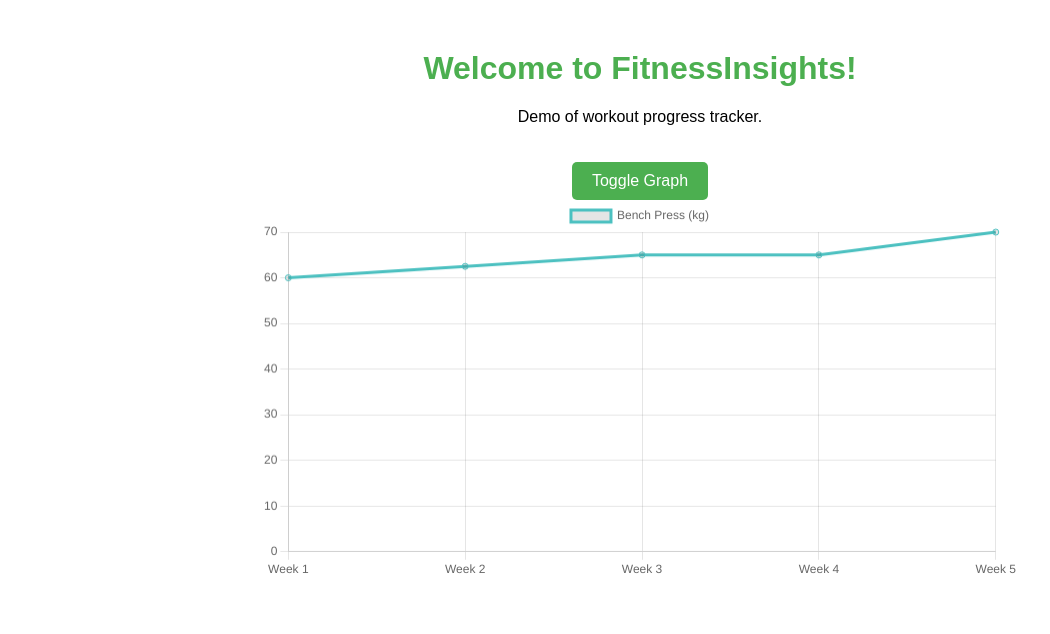
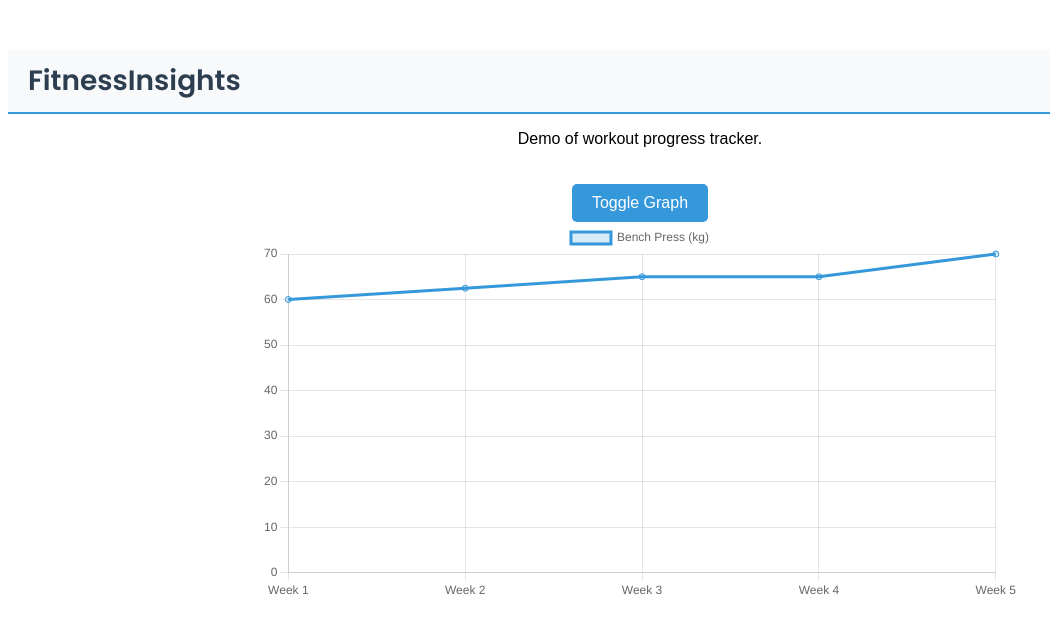
Before and after one commit to emilfahlgren/WebTest, a plain HTML site: page frontend/index.html in a window 1280 px wide. Shown: the whole page, without its empty margins (0-1050 px from the left). Drawn offline with nearby package versions, Linux system fonts and the light colour scheme.

Commit message:
Add new title bar and google font

```diff
--- a/frontend/index.html
+++ b/frontend/index.html
@@ -5,9 +5,16 @@
     <meta name="viewport" content="width=device-width, initial-scale=1.0">
     <title>FitnessInsights</title>
     <link rel="stylesheet" href="styles.css">
+    <link href="https://fonts.googleapis.com/css2?family=Poppins:wght@600&display=swap" rel="stylesheet">
+
 </head>
 <body>
-    <h1>Welcome to FitnessInsights!</h1>
+    <header>
+        <div class="logo">
+            <span>FitnessInsights</span>
+        </div>
+    </header>
+
     <p>Demo of workout progress tracker.</p>
 
     <button id="toggleGraphButton">Toggle Graph</button>
--- a/frontend/script.js
+++ b/frontend/script.js
@@ -21,7 +21,8 @@ document.addEventListener('DOMContentLoaded', function() {
             datasets: [{
                 label: 'Bench Press (kg)',
                 data: [60, 62.5, 65, 65, 70], // Y-axis data points (e.g., weight lifted)
-                borderColor: 'rgba(75, 192, 192, 1)', // Line color
+                borderColor: 'rgba(52, 152, 219, 1)', // Solid color
+                backgroundColor: 'rgba(52, 152, 219, 0.2)', // Slightly transparent fill
                 fill: false
             }]
         },
--- a/frontend/styles.css
+++ b/frontend/styles.css
@@ -13,14 +13,14 @@ button {
     font-size: 16px;
     margin-top: 20px;
     cursor: pointer;
-    background-color: #4CAF50;
+    background-color: #3498db;
     color: white;
     border: none;
     border-radius: 5px;
 }
 
 button:hover {
-    background-color: #45A049;
+    background-color: #3498da;
 }
 
 #chart-container {
@@ -34,3 +34,26 @@ canvas {
     width: 100%;
     height: 100%;
 }
+
+/* Style the header */
+header {
+    display: flex;
+    align-items: center;
+    padding: 10px 20px;
+    background-color: #f8f9fa; /* Light background for contrast */
+    border-bottom: 2px solid #3498db; /* Optional: subtle border */
+}
+
+/* Style the logo text */
+.logo span {
+    font-family: 'Poppins', sans-serif; /* Modern font */
+    font-size: 28px; /* Adjust font size */
+    font-weight: 600; /* Semi-bold weight */
+    color: #2c3e50; /* Cool dark color */
+}
+
+/* Optional: Hover effect */
+.logo span:hover {
+    color: #3498db; /* Change to a vibrant blue on hover */
+    cursor: pointer;
+}
```
